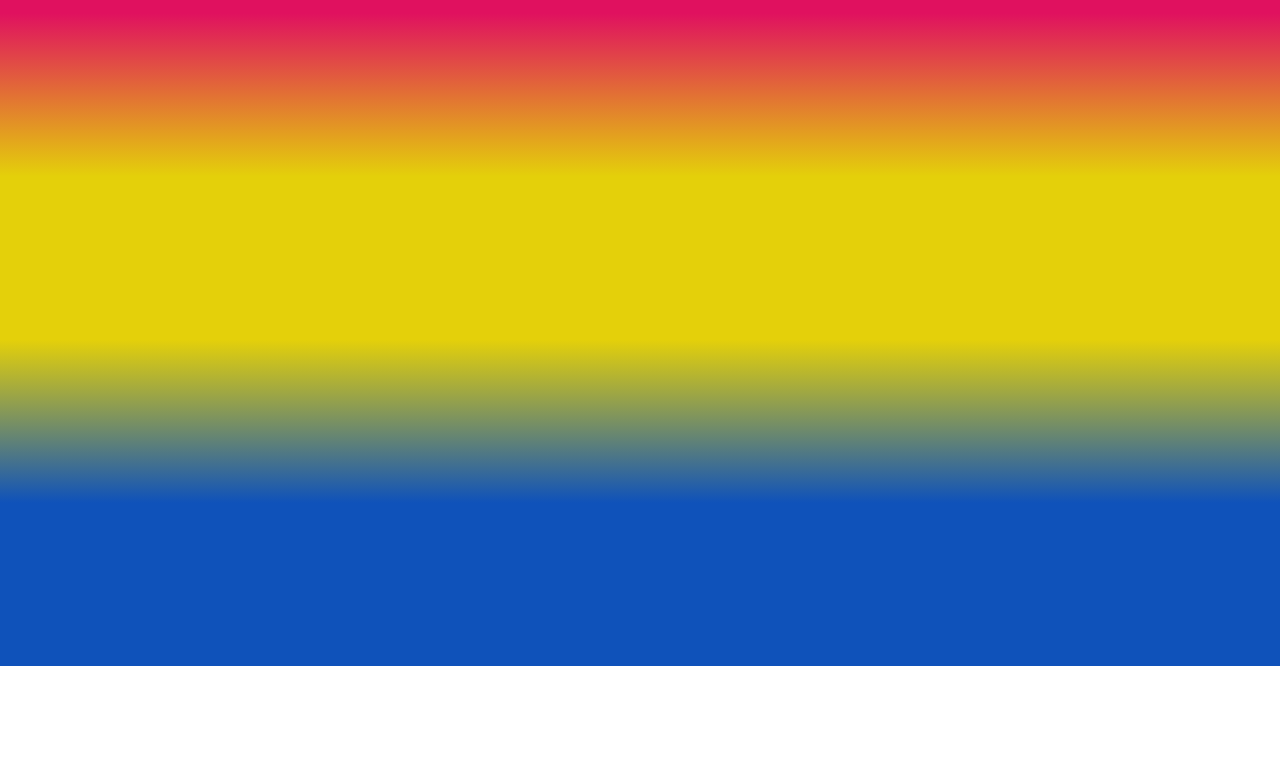
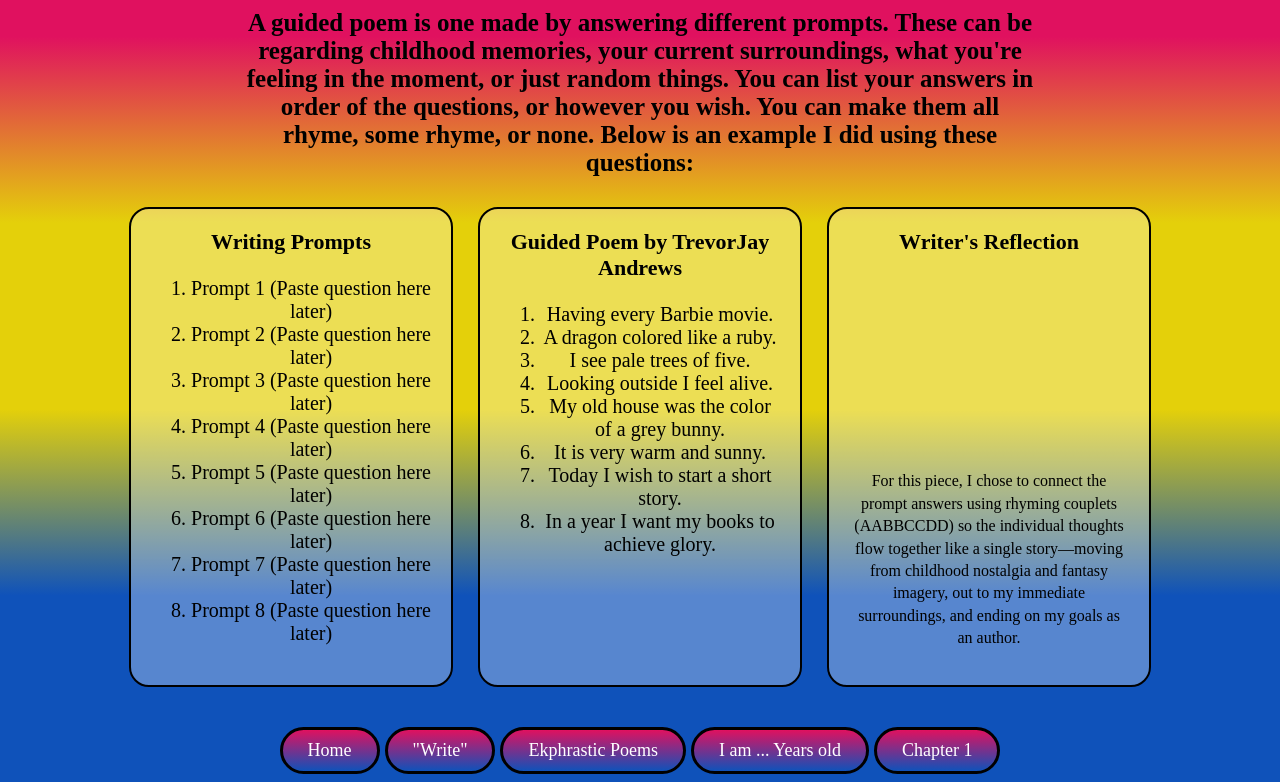
Before and after one commit to Legacy-Mystery/Creative-Pieces, a plain HTML site: page Guided.html in a window 1280 px wide. Shown: the part 150-932 px from the top of the page. Before the commit the page ends 816 px from the top, so only its background shows below. Drawn offline with Linux system fonts and the light colour scheme.

Commit message:
Update Guided.html

```diff
--- a/Guided.html
+++ b/Guided.html
@@ -1,20 +1,75 @@
 <!DOCTYPE html>
 <html>
-  <link rel="stylesheet" href="home.css">
-<body>
+  <head>
+    <title>Guided Poems - TrevorJay's Creative Pieces</title>
+    <link rel="stylesheet" href="home.css">
+  </head>
+  <body>
+<!-- Decorative Side Images -->
 
+    <!-- Full-Height Side Background Strips -->
+    <div class="side-strip left-strip"></div>
+    <div class="side-strip right-strip"></div>
+    <!-- rest of your page stays the exact same -->
+    <h1>Guided Poems</h1>
+    <h2>ENGL 200 Portfolio</h2>
 
+    <p class="intro">
+      A guided poem is one made by answering different prompts. These can be regarding childhood memories, your current surroundings, what you're feeling in the moment, or just random things. You can list your answers in order of the questions, or however you wish. You can make them all rhyme, some rhyme, or none. Below is an example I did using these questions:
+    </p>
 
+    <div class="main-container">
 
+      <!-- LEFT CARD: Questions / Prompts -->
+      <div class="piece-card guided-col">
+        <div>
+          <h3>Writing Prompts</h3>
+          <ol class="guided-list">
+            <li>Prompt 1 (Paste question here later)</li>
+            <li>Prompt 2 (Paste question here later)</li>
+            <li>Prompt 3 (Paste question here later)</li>
+            <li>Prompt 4 (Paste question here later)</li>
+            <li>Prompt 5 (Paste question here later)</li>
+            <li>Prompt 6 (Paste question here later)</li>
+            <li>Prompt 7 (Paste question here later)</li>
+            <li>Prompt 8 (Paste question here later)</li>
+          </ol>
+        </div>
+      </div>
 
+      <!-- RIGHT CARD: Your Guided Poem -->
+      <div class="piece-card guided-col">
+        <div>
+          <h3>Guided Poem by TrevorJay Andrews</h3>
+          <ol class="guided-list">
+            <li>Having every Barbie movie.</li>
+            <li>A dragon colored like a ruby.</li>
+            <li>I see pale trees of five.</li>
+            <li>Looking outside I feel alive.</li>
+            <li>My old house was the color of a grey bunny.</li>
+            <li>It is very warm and sunny.</li>
+            <li>Today I wish to start a short story.</li>
+            <li>In a year I want my books to achieve glory.</li>
+          </ol>
+        </div>
+      </div>
 
+      <!-- BOTTOM FULL-WIDTH CARD: Author's Note (Fills vertical space & adds depth) -->
+      <div class="piece-card full-width-card">
+        <h3>Writer's Reflection</h3>
+        <p>For this piece, I chose to connect the prompt answers using rhyming couplets (AABBCCDD) so the individual thoughts flow together like a single story—moving from childhood nostalgia and fantasy imagery, out to my immediate surroundings, and ending on my goals as an author.
+        </p>
+      </div>
 
+    </div>
 
+    <div class="nav-buttons">
+      <a href="index.html" class="btn">Home</a>
+      <a href="Write.html" class="btn">"Write"</a>
+      <a href="Ekphrastic.html" class="btn">Ekphrastic Poems</a>
+      <a href="yearsold.html" class="btn">I am ... Years old</a>
+      <a href="Chapter1.html" class="btn">Chapter 1</a>
+    </div>
 
-
-
-
-
-
-</body>
+  </body>
 </html>
```
